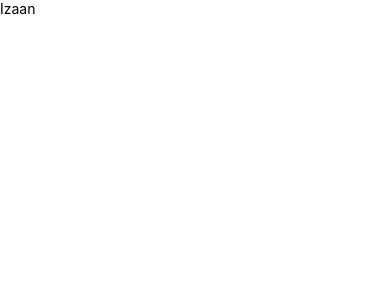
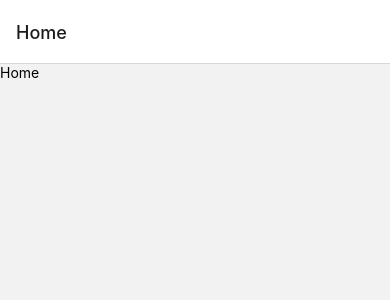
Before and after one commit to izaanjahangir/MaintenyNoteTest, a React Native app: screen /Home in a window 390 px wide. Shown: the top 300 px of the page. Built offline with nearby package versions, Linux system fonts and the light colour scheme.

Commit message:
feat: Added basic stack navigation with blank home screen route

```diff
--- a/App.jsx
+++ b/App.jsx
@@ -1,12 +1,13 @@
 import React from 'react';
-import {SafeAreaView, StatusBar, Text} from 'react-native';
+import {StatusBar} from 'react-native';
+import Navigation from './src/navigation';
 
 function App() {
   return (
-    <SafeAreaView>
+    <>
       <StatusBar barStyle="dark-content" />
-      <Text>Izaan</Text>
-    </SafeAreaView>
+      <Navigation />
+    </>
   );
 }
 
--- a/package.json
+++ b/package.json
@@ -11,6 +11,7 @@
   },
   "dependencies": {
     "@react-navigation/native": "^6.1.6",
+    "@react-navigation/native-stack": "^6.9.12",
     "react": "18.2.0",
     "react-native": "0.71.6",
     "react-native-safe-area-context": "^4.5.1",
--- /dev/null
+++ b/src/navigation/MainStack.jsx
@@ -0,0 +1,14 @@
+import {createNativeStackNavigator} from '@react-navigation/native-stack';
+import Home from '../screens/Home';
+
+const Stack = createNativeStackNavigator();
+
+const MainStack = () => {
+  return (
+    <Stack.Navigator>
+      <Stack.Screen name="Home" component={Home} />
+    </Stack.Navigator>
+  );
+};
+
+export default MainStack;
--- /dev/null
+++ b/src/navigation/index.jsx
@@ -0,0 +1,12 @@
+import {NavigationContainer} from '@react-navigation/native';
+import MainStack from './MainStack';
+
+const Navigation = () => {
+  return (
+    <NavigationContainer>
+      <MainStack />
+    </NavigationContainer>
+  );
+};
+
+export default Navigation;
--- /dev/null
+++ b/src/screens/Home/index.jsx
@@ -0,0 +1,11 @@
+import {View, Text} from 'react-native';
+
+const Home = () => {
+  return (
+    <View>
+      <Text>Home</Text>
+    </View>
+  );
+};
+
+export default Home;
```
Also changed, not shown: 1 other file (tests, documents, lock files or other folders).
